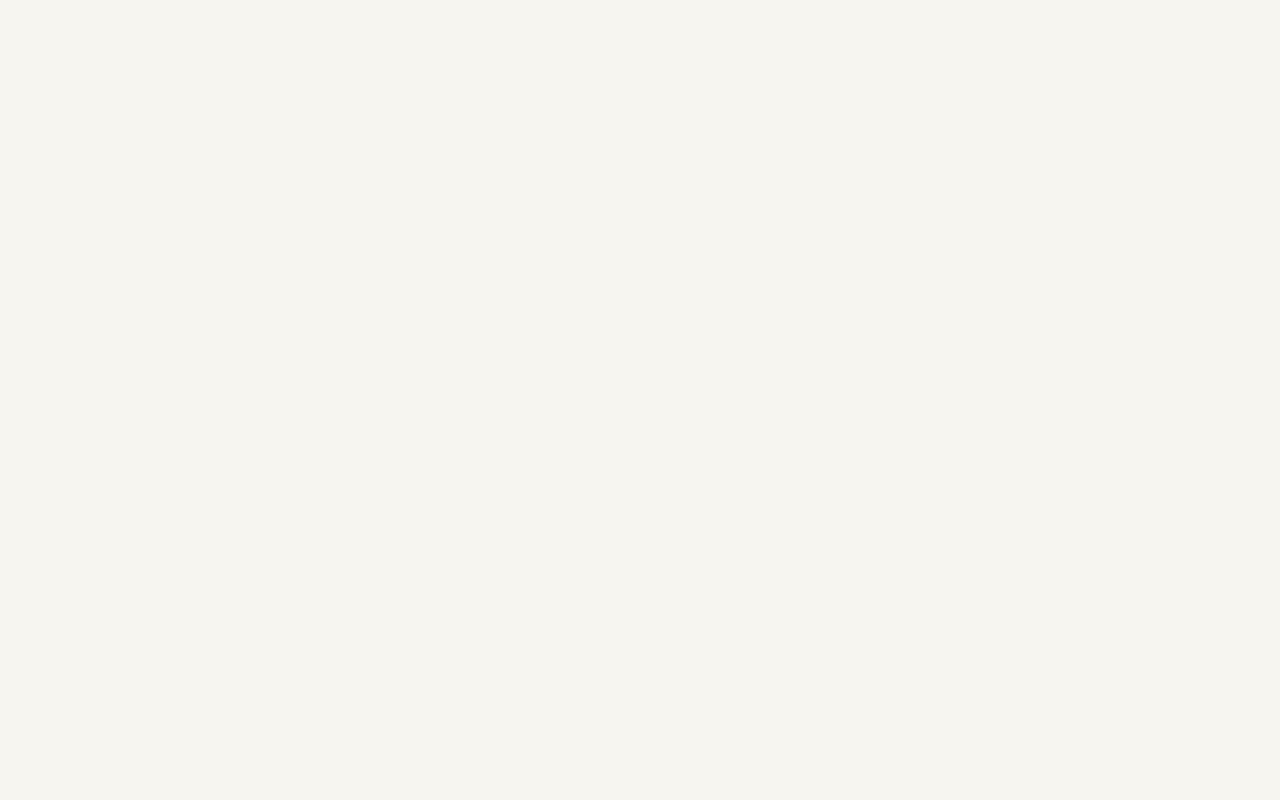
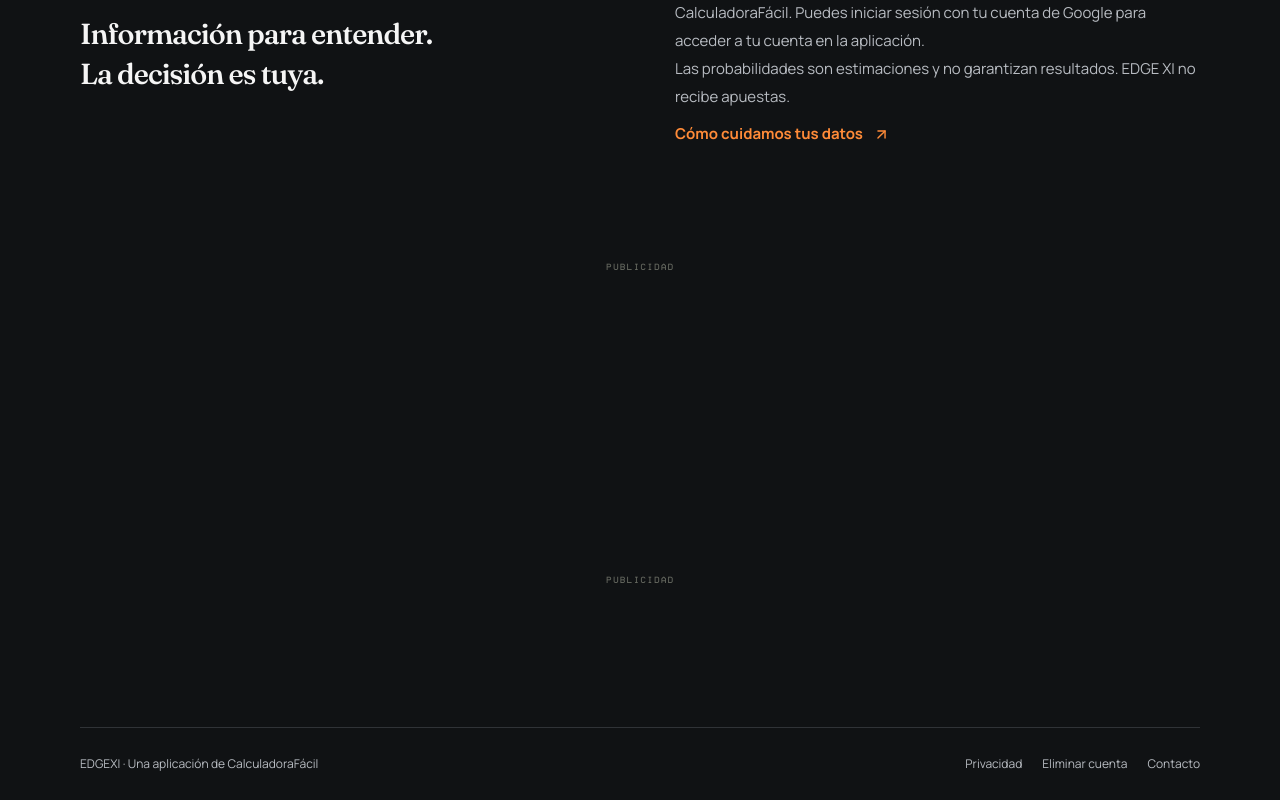
Before and after one commit to Luispolonio/calculadorafacil, a Next.js app: page /edgexi in a window 1280 px wide. Shown: the part 1617-2417 px from the top of the page. Before the commit the page ends 1338 px from the top, so only its background shows below. Built offline with nearby package versions, Linux system fonts and the light colour scheme.

Commit message:
Agregacion de anuncios a la pagina

```diff
--- a/app/[slug]/page.tsx
+++ b/app/[slug]/page.tsx
@@ -7,6 +7,7 @@ import { Header, Footer } from "@/components/site-chrome";
 import MathWorkspace from "@/components/math-workspace";
 import { practiceProse } from "@/lib/math-notation";
 import { MathText } from "@/components/math-formula";
+import { AdHorizontal, AdVertical } from "@/components/ads";
 export const dynamicParams = false;
 export function generateStaticParams() {
   return catalog.map((t) => ({ slug: t.slug }));
@@ -68,6 +69,7 @@ export default async function CalculatorPage({
                 </div>
               ))}
           </nav>
+          <AdVertical label="Publicidad" />
         </aside>
         <div className="calculator-main">
           <div className="tool-breadcrumb">
@@ -77,6 +79,7 @@ export default async function CalculatorPage({
             <span>/</span>
             <span>{tool.title}</span>
           </div>
+          <AdHorizontal />
           <div className="tool-page-heading">
             <span className="mono-eyebrow">
               {tool.category.toUpperCase()} / HERRAMIENTA INTERACTIVA
@@ -85,6 +88,7 @@ export default async function CalculatorPage({
             <p><MathText text={practiceProse(tool.description)}/></p>
           </div>
           <MathWorkspace key={slug} tool={tool} />
+          <AdHorizontal />
           <article className="tool-guide" id="guia">
             <div className="guide-heading">
               <BookOpen size={22} />
@@ -126,6 +130,7 @@ export default async function CalculatorPage({
               para CalculadoraFácil.
             </p>
           </article>
+          <AdHorizontal />
           <div className="tool-practice-cta">
             <div>
               <span className="mono-eyebrow">AHORA, SIN AYUDA</span>
@@ -139,6 +144,7 @@ export default async function CalculatorPage({
               Practicar <ArrowUpRight size={18} />
             </Link>
           </div>
+          <AdHorizontal />
           <section className="related-tools">
             <span className="mono-eyebrow">SIGUE EXPLORANDO</span>
             <div>
@@ -154,6 +160,7 @@ export default async function CalculatorPage({
                 ))}
             </div>
           </section>
+          <AdHorizontal />
         </div>
       </main>
       <Footer />
--- a/app/edgexi/page.tsx
+++ b/app/edgexi/page.tsx
@@ -2,6 +2,7 @@ import type { Metadata } from "next";
 import Image from "next/image";
 import Link from "next/link";
 import { ArrowDown, ArrowUpRight, BarChart3, History, Radio } from "lucide-react";
+import { AdHorizontal, AdVertical } from "@/components/ads";
 import styles from "./page.module.css";
 
 const title = "EDGEXI | Decisiones con datos";
@@ -20,6 +21,7 @@ export default function EdgeXiPage() {
       <a href="mailto:contacto@calculadorafacil.dev" className={styles.contact}>Contacto <ArrowUpRight size={16} /></a>
     </header>
     <main id="contenido" className={styles.main}>
+      <AdHorizontal />
       <section className={styles.hero} aria-labelledby="edge-title">
         <div>
           <p className={styles.eyebrow}>TU LECTURA DEL JUEGO</p>
@@ -33,16 +35,20 @@ export default function EdgeXiPage() {
           <span>EL JUEGO, CON OTRA PERSPECTIVA.</span>
         </div>
       </section>
+      <AdHorizontal />
       <section id="explora" className={styles.features} aria-label="Qué encontrarás en EDGE XI">
         <article><BarChart3 /><h2>Probabilidades claras</h2><p>Consulta las predicciones del partido y las estadísticas de equipos y jugadores en un solo lugar.</p></article>
         <article><History /><h2>Historia entre rivales</h2><p>Explora sus enfrentamientos anteriores y el total de goles para poner cada predicción en contexto.</p></article>
         <article><Radio /><h2>Seguimiento en vivo</h2><p>Sigue el partido y comprueba cómo evolucionan los resultados de las predicciones.</p></article>
       </section>
+      <AdHorizontal />
       <section className={styles.about} aria-labelledby="about-title">
         <div><p className={styles.eyebrow}>SOBRE EDGEXI</p><h2 id="about-title">Información para entender.<br />La decisión es tuya.</h2></div>
         <div><p>EDGE XI es una aplicación móvil de análisis deportivo publicada por CalculadoraFácil. Puedes iniciar sesión con tu cuenta de Google para acceder a tu cuenta en la aplicación.</p><p>Las probabilidades son estimaciones y no garantizan resultados. EDGE XI no recibe apuestas.</p><Link href="/privacidad/edgexi/" className={styles.privacy}>Cómo cuidamos tus datos <ArrowUpRight size={17} /></Link></div>
       </section>
+      <AdVertical />
     </main>
+    <AdHorizontal />
     <footer className={styles.footer}>
       <span>EDGEXI · Una aplicación de <Link href="/">CalculadoraFácil</Link></span>
       <nav aria-label="Información de EDGEXI"><Link href="/privacidad/edgexi/">Privacidad</Link><Link href="/privacidad/edgexi/#eliminacion">Eliminar cuenta</Link><a href="mailto:contacto@calculadorafacil.dev">Contacto</a></nav>
--- a/app/globals.css
+++ b/app/globals.css
@@ -2621,3 +2621,14 @@ progress::-moz-progress-bar {
 .math-editor-loading{min-height:72px;padding:20px;background:var(--surface);border:1px solid var(--line);font-size:12px}
 .course-levels{display:grid;grid-template-columns:repeat(3,minmax(0,1fr));gap:14px;margin:0 0 28px}.course-levels button{text-align:left;padding:22px 25px;background:var(--surface);border:1px solid var(--line);border-radius:5px;color:var(--ink);cursor:pointer}.course-levels button.active{border-color:var(--accent);box-shadow:inset 0 3px var(--accent);background:#f8eee4}.course-levels span{display:block;font-family:var(--mono);font-size:10px;color:var(--muted)}.course-levels strong{display:block;font-size:24px;margin:9px 0}.course-levels small{font-size:12px;line-height:1.6;color:var(--muted)}@media(max-width:650px){.course-levels{gap:7px}.course-levels button{padding:15px 10px}.course-levels strong{font-size:17px}.course-levels small{font-size:10px}.course-levels span{font-size:9px}}
 .practice-development{margin-top:20px;border-top:1px solid var(--line);padding-top:15px;min-width:0}.practice-development summary{cursor:pointer;font-weight:700;line-height:1.8}.practice-development ol{list-style:none;padding:0}.practice-development li{border-top:1px solid var(--line);padding:20px 0;min-width:0}.practice-development h3{font-size:16px;line-height:1.5}.practice-development p{line-height:1.9;font-size:13px}.practice-development .math-display{padding:12px;background:#f6f7f0;border-radius:4px;font-size:17px}
+
+/* Unidades de AdSense */
+.ad-unit{display:block;margin:40px auto;max-width:100%;text-align:center}
+.ad-unit-label{display:block;font-family:var(--mono);font-size:9px;letter-spacing:.16em;text-transform:uppercase;color:var(--muted);margin-bottom:8px}
+.ad-unit .adsbygoogle{display:block;min-height:90px}
+.ad-unit--vertical{margin:34px 0}
+.ad-unit--vertical .adsbygoogle{min-height:250px}
+.tool-sidebar .ad-unit--vertical{margin-top:34px}
+.practice-config .ad-unit--vertical{margin-top:34px}
+.code-course-nav .ad-unit--vertical{margin-top:30px}
+@media(max-width:650px){.ad-unit{margin:26px auto}.ad-unit .adsbygoogle{min-height:100px}.ad-unit--vertical .adsbygoogle{min-height:200px}}
--- a/app/not-found.tsx
+++ b/app/not-found.tsx
@@ -1,5 +1,6 @@
 import Link from "next/link";
 import { Header, Footer } from "@/components/site-chrome";
+import { AdHorizontal } from "@/components/ads";
 export default function NotFound() {
   return (
     <>
@@ -12,10 +13,13 @@ export default function NotFound() {
           Encuentra herramientas de álgebra, cálculo, geometría y estadística, o
           practica con ejercicios nuevos.
         </p>
+        <AdHorizontal />
         <Link href="/#herramientas" className="button primary">
           Explorar las herramientas →
         </Link>
+        <AdHorizontal />
       </main>
+      <AdHorizontal />
       <Footer />
     </>
   );
--- a/app/page.tsx
+++ b/app/page.tsx
@@ -12,6 +12,7 @@ import { Header, Footer } from "@/components/site-chrome";
 import ToolCatalog from "@/components/tool-catalog";
 import FunctionPlot from "@/components/function-plot";
 import MathFormula from "@/components/math-formula";
+import { AdHorizontal } from "@/components/ads";
 const demo = Array.from({ length: 121 }, (_, i) => {
   const x = -1 + i / 20;
   return { x, y: x * x - 5 * x + 6 };
@@ -87,6 +88,7 @@ export default function Home() {
             <span className="margin-note">¡Aquí todo encaja!</span>
           </div>
         </section>
+        <AdHorizontal label="Publicidad" />
         <div className="subject-strip">
           <div className="section-container">
             <span>ÁLGEBRA</span>
@@ -102,7 +104,11 @@ export default function Home() {
           </div>
         </div>
         <ToolCatalog />
+        <div className="section-container">
+          <AdHorizontal />
+        </div>
         <section className="programming-promo section-container"><div><span className="mono-eyebrow">NUEVO / LÓGICA DE PROGRAMACIÓN</span><h2>Del «lo entiendo»<br/>al <em>«lo programé».</em></h2><p>Variables, decisiones, bucles y algoritmos. 28 lecciones en tres niveles, con un editor de Python real, consola y pruebas: desde lo básico hasta grafos y programación dinámica.</p><Link className="button primary" href="/programacion">Aprender y escribir código <ArrowUpRight size={18}/></Link></div><div className="code-promo-snippet"><span>tu_primera_idea.py</span><pre><code>{"def resolver(ancho, alto):\n    area = ancho * alto\n    return area\n\nprint(resolver(3, 4))\n# 12 · una idea que ya funciona"}</code></pre><span>APRENDE → ESCRIBE → PRUEBA</span></div></section>
+        <AdHorizontal />
         <section className="practice-promo section-container">
           <div className="practice-promo-copy">
             <span className="mono-eyebrow">02 / APRENDER HACIENDO</span>
@@ -148,6 +154,7 @@ export default function Home() {
             </Link>
           </div>
         </section>
+        <AdHorizontal />
         <section className="method-section section-container" id="metodo">
           <div className="section-title">
             <div>
@@ -193,6 +200,7 @@ export default function Home() {
             ))}
           </div>
         </section>
+        <AdHorizontal />
         <section className="faq-section-new section-container">
           <div>
             <span className="mono-eyebrow">ANTES DE EMPEZAR</span>
@@ -231,6 +239,7 @@ export default function Home() {
             ))}
           </div>
         </section>
+        <AdHorizontal />
       </main>
       <Footer />
     </>
--- a/app/practica/page.tsx
+++ b/app/practica/page.tsx
@@ -2,6 +2,7 @@ import type { Metadata } from "next";
 import { Suspense } from "react";
 import { Header, Footer } from "@/components/site-chrome";
 import PracticeLab from "@/components/practice-lab";
+import { AdHorizontal } from "@/components/ads";
 export const metadata: Metadata = {
   title: "Ejercicios aleatorios y test de matemáticas | CalculadoraFácil",
   description:
@@ -25,11 +26,13 @@ export default function PracticePage() {
             una explicación.
           </p>
         </div>
+        <AdHorizontal />
         <Suspense
           fallback={<p role="status">Preparando tu espacio de práctica…</p>}
         >
           <PracticeLab />
         </Suspense>
+        <AdHorizontal />
       </main>
       <Footer />
     </>
--- a/app/programacion/page.tsx
+++ b/app/programacion/page.tsx
@@ -1,5 +1,6 @@
 import type { Metadata } from 'next';
 import { Header,Footer } from '@/components/site-chrome';
 import ProgrammingLab from '@/components/programming-lab';
+import { AdHorizontal } from '@/components/ads';
 export const metadata:Metadata={title:'Lógica de programación y Python interactivo | CalculadoraFácil',description:'Aprende variables, condicionales, bucles, listas, funciones y algoritmos. Escribe Python real y verifica tus soluciones con casos de prueba en el navegador.',alternates:{canonical:'/programacion'}};
-export default function ProgrammingPage(){return <><Header/><main id="contenido" className="section-container programming-page"><div className="page-intro"><span className="mono-eyebrow">LÓGICA DE PROGRAMACIÓN / DEL RAZONAMIENTO AL CÓDIGO</span><h1>Una idea. Un algoritmo.<br/><em>Tu primera solución.</em></h1><p>Avanza por 28 lecciones en tres niveles: básico, intermedio y avanzado. Escribe Python de verdad y comprueba tus soluciones, desde variables hasta grafos y programación dinámica. Sin instalaciones ni cuentas.</p></div><ProgrammingLab/></main><Footer/></>;}
+export default function ProgrammingPage(){return <><Header/><main id="contenido" className="section-container programming-page"><div className="page-intro"><span className="mono-eyebrow">LÓGICA DE PROGRAMACIÓN / DEL RAZONAMIENTO AL CÓDIGO</span><h1>Una idea. Un algoritmo.<br/><em>Tu primera solución.</em></h1><p>Avanza por 28 lecciones en tres niveles: básico, intermedio y avanzado. Escribe Python de verdad y comprueba tus soluciones, desde variables hasta grafos y programación dinámica. Sin instalaciones ni cuentas.</p></div><AdHorizontal/><ProgrammingLab/><AdHorizontal/></main><Footer/></>;}
--- /dev/null
+++ b/components/ads.tsx
@@ -0,0 +1,62 @@
+"use client";
+import { useEffect, useRef } from "react";
+
+const ADSENSE_CLIENT = "ca-pub-3071749149722632";
+const AD_SLOTS = {
+  horizontal: "2091848770",
+  vertical: "9641542443",
+} as const;
+
+declare global {
+  interface Window {
+    adsbygoogle: unknown[];
+  }
+}
+
+type AdVariant = keyof typeof AD_SLOTS;
+
+function AdUnit({
+  variant,
+  label,
+}: {
+  variant: AdVariant;
+  label: string;
+}) {
+  const pushed = useRef(false);
+  useEffect(() => {
+    if (pushed.current) return;
+    pushed.current = true;
+    try {
+      (window.adsbygoogle = window.adsbygoogle || []).push({});
+    } catch {
+      /* AdSense todavía no está disponible; se reintenta en la siguiente visita. */
+    }
+  }, []);
+  return (
+    <aside
+      className={`ad-unit ad-unit--${variant}`}
+      aria-label={label}
+      data-ad-placement={variant}
+    >
+      <span className="ad-unit-label">{label}</span>
+      <ins
+        className="adsbygoogle"
+        style={{ display: "block" }}
+        data-ad-client={ADSENSE_CLIENT}
+        data-ad-slot={AD_SLOTS[variant]}
+        data-ad-format="auto"
+        data-full-width-responsive="true"
+      />
+    </aside>
+  );
+}
+
+/** Unidad horizontal (banner ancho) — slot 2091848770. */
+export function AdHorizontal({ label = "Publicidad" }: { label?: string }) {
+  return <AdUnit variant="horizontal" label={label} />;
+}
+
+/** Unidad vertical (columna/lateral) — slot 9641542443. */
+export function AdVertical({ label = "Publicidad" }: { label?: string }) {
+  return <AdUnit variant="vertical" label={label} />;
+}
--- a/components/practice-lab.tsx
+++ b/components/practice-lab.tsx
@@ -7,6 +7,7 @@ import { catalog, categories } from "@/lib/catalog";
 import MathFormula, { MathText } from "./math-formula";
 import { exerciseMath, notation, practiceProse } from "@/lib/math-notation";
 import { celebrate } from "@/lib/celebrate";
+import { AdHorizontal, AdVertical } from "@/components/ads";
 import {
   generateExercise,
   randomTopic,
@@ -138,6 +139,7 @@ export default function PracticeLab() {
             <RotateCcw size={16} /> Reiniciar sesión
           </button>
         )}
+        <AdVertical />
       </aside>
       <section className="practice-workspace" aria-label="Ejercicios">
         {!exercise ? (
@@ -286,6 +288,7 @@ export default function PracticeLab() {
                 Tómate tu tiempo. Puedes hacer los cálculos en papel.
               </p>
             )}
+            <AdHorizontal />
             <div className="exercise-actions">
               {!checked ? (
                 <button
@@ -311,6 +314,7 @@ export default function PracticeLab() {
             </div>
           </>
         )}
+        <AdHorizontal />
       </section>
     </div>
   );
```
Also changed, not shown: components/ad-slot.tsx (+8 -28 lines), components/programming-lab.tsx (+2 -1 lines), 1 other file (tests, documents, lock files or other folders).
